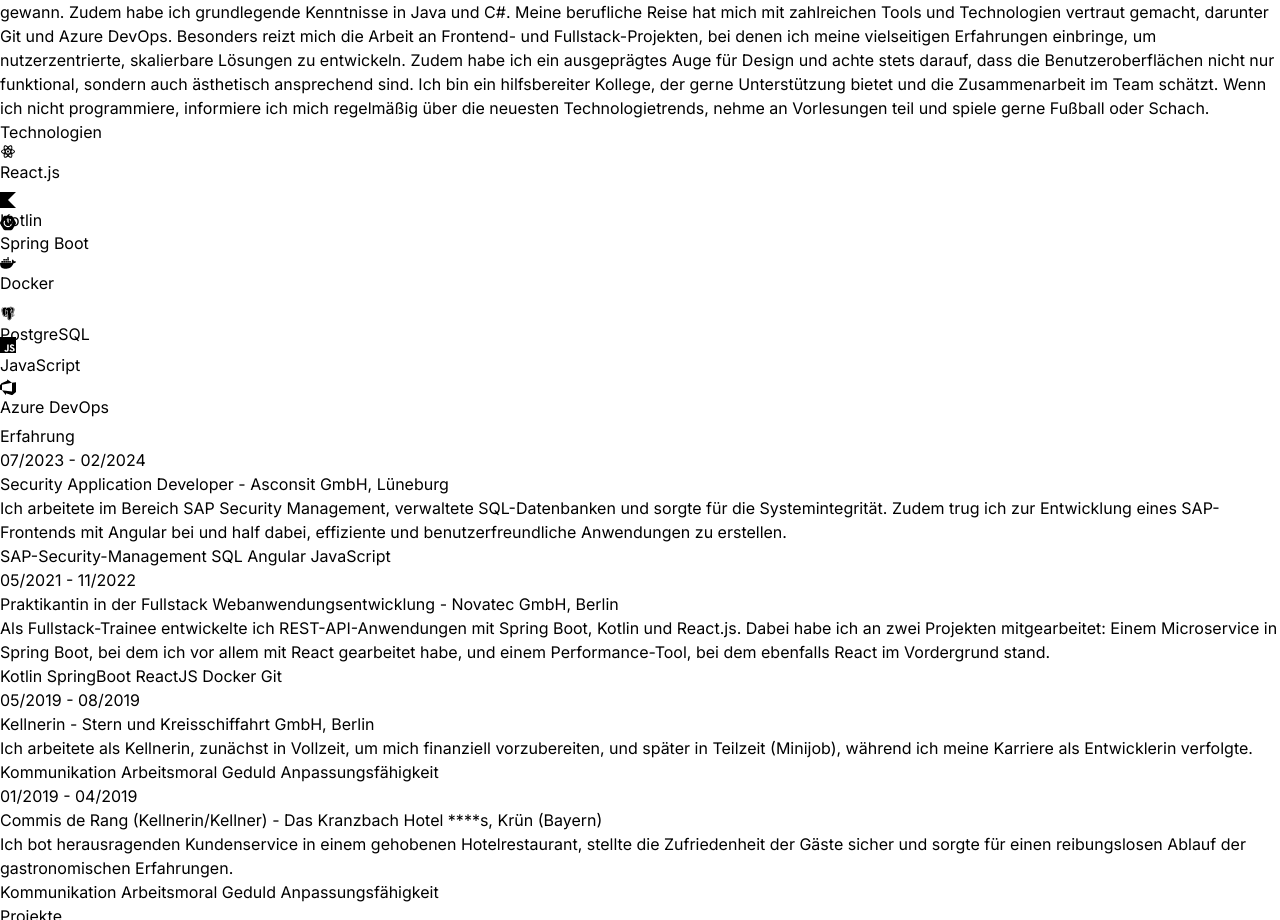
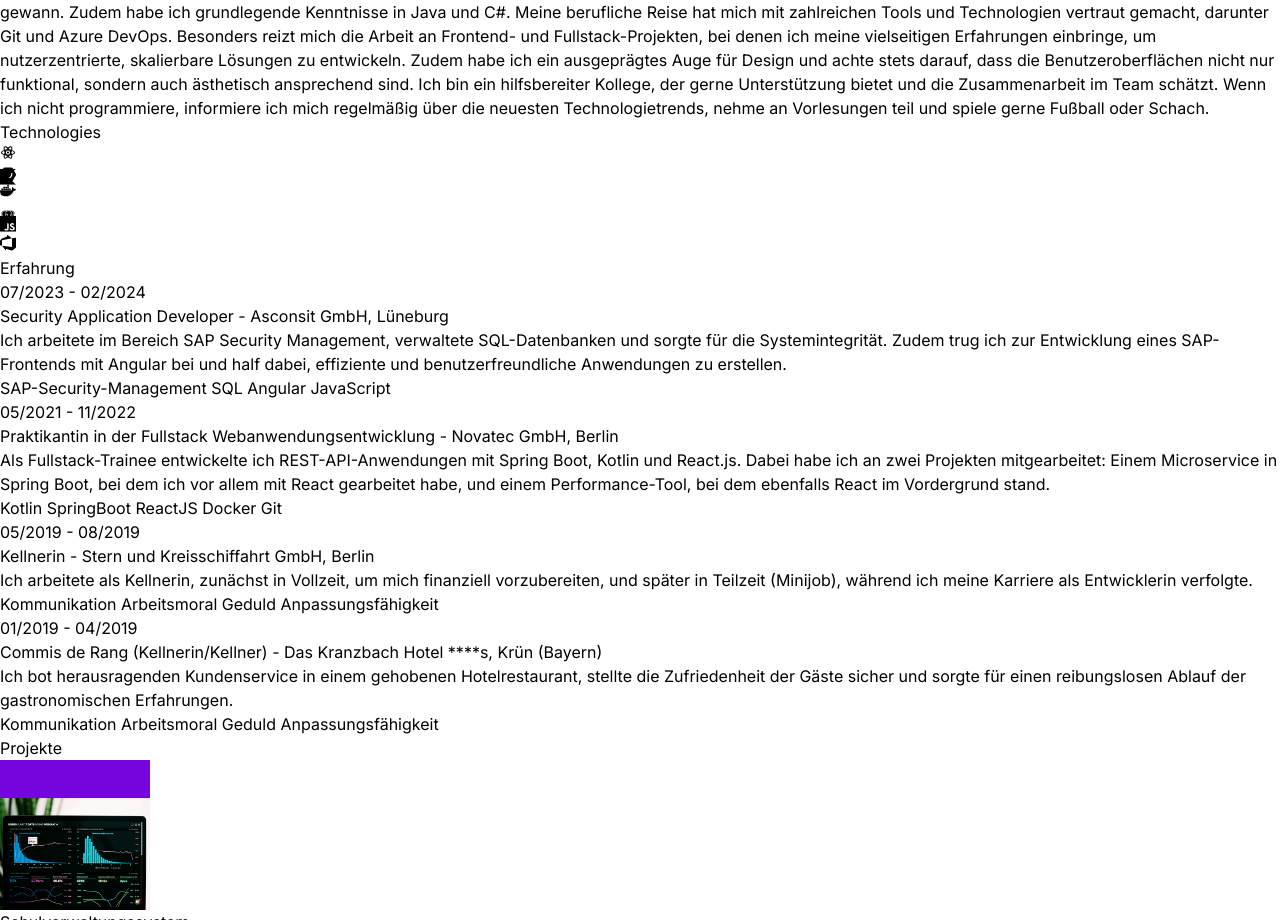
Before and after one commit to jazzUser/react-portfolio, a React (Vite) app: page / in a window 1280 px wide. Shown: the part 1160-2080 px from the top of the page. Built offline with nearby package versions, Linux system fonts and the light colour scheme.

Commit message:
fixed issuse with technology icons

```diff
--- a/src/components/Technologies.jsx
+++ b/src/components/Technologies.jsx
@@ -1,8 +1,10 @@
 import { RiReactjsLine } from "react-icons/ri";
-import { SiKotlin, SiDocker, SiSpringboot, SiJavascript, SiAzuredevops } from 'react-icons/si';
+import { DiRedis } from "react-icons/di";
+import { FaNodeJs } from "react-icons/fa6";
 import { BiLogoPostgresql } from "react-icons/bi";
 import { motion } from "framer-motion";
-import { useTranslation } from 'react-i18next';
+import { SiKotlin, SiDocker, SiSpringboot, SiJavascript, SiAzuredevops } from 'react-icons/si'; // Added JavaScript and Azure DevOps imports
+import { FaGithub } from 'react-icons/fa';
 
 const iconVariants = (duration) => ({
   initial: { y: -10 },
@@ -18,8 +20,6 @@
 });
 
 const Technologies = () => {
-  const { t } = useTranslation();
-
   return (
     <div className="border-neutral-800 pb-24">
       <motion.h2
@@ -28,9 +28,8 @@
         transition={{ duration: 1.5 }}
         className="my-20 text-center text-4xl"
       >
-        {t("technologies_title")}  {/* Correctly access the technologies section title */}
+        Technologies
       </motion.h2>
-
       <motion.div
         whileInView={{ opacity: 1, x: 0 }}
         initial={{ opacity: 0, x: -100 }}
@@ -45,7 +44,6 @@
           className="rounded-2xl border-4 border-neutral-800 p-4"
         >
           <RiReactjsLine className="text-7xl text-cyan-400" />
-          <p className="mt-2">{t("technologies.React.js")}</p>  {/* Correctly access the translation for React.js */}
         </motion.div>
 
         {/* Kotlin Icon */}
@@ -56,7 +54,6 @@
           className="rounded-2xl border-4 border-neutral-800 p-4"
         >
           <SiKotlin className="text-7xl" />
-          <p className="mt-2">{t("technologies.Kotlin")}</p>  {/* Correctly access the translation for Kotlin */}
         </motion.div>
 
         {/* Spring Boot Icon */}
@@ -66,8 +63,7 @@
           animate="animate"
           className="rounded-2xl border-4 border-neutral-800 p-4"
         >
-          <SiSpringboot className="text-7xl text-green-600" />
-          <p className="mt-2">{t("technologies.Spring Boot")}</p>  {/* Correctly access the translation for Spring Boot */}
+          <SiSpringboot className="text-7xl text-green-600" /> {/* Spring Boot green color */}
         </motion.div>
 
         {/* Docker Icon */}
@@ -78,7 +74,6 @@
           className="rounded-2xl border-4 border-neutral-800 p-4"
         >
           <SiDocker className="text-7xl text-blue-500" />
-          <p className="mt-2">{t("technologies.Docker")}</p>  {/* Correctly access the translation for Docker */}
         </motion.div>
 
         {/* PostgreSQL Icon */}
@@ -89,7 +84,6 @@
           className="rounded-2xl border-4 border-neutral-800 p-4"
         >
           <BiLogoPostgresql className="text-7xl text-sky-700" />
-          <p className="mt-2">{t("technologies.PostgreSQL")}</p>  {/* Correctly access the translation for PostgreSQL */}
         </motion.div>
 
         {/* JavaScript Icon */}
@@ -100,7 +94,6 @@
           className="rounded-2xl border-4 border-neutral-800 p-4"
         >
           <SiJavascript className="text-7xl text-yellow-500" />
-          <p className="mt-2">{t("technologies.JavaScript")}</p>  {/* Correctly access the translation for JavaScript */}
         </motion.div>
 
         {/* Azure DevOps Icon */}
@@ -111,7 +104,6 @@
           className="rounded-2xl border-4 border-neutral-800 p-4"
         >
           <SiAzuredevops className="text-7xl text-blue-400" />
-          <p className="mt-2">{t("technologies.Azure DevOps")}</p>  {/* Correctly access the translation for Azure DevOps */}
         </motion.div>
       </motion.div>
     </div>
```
